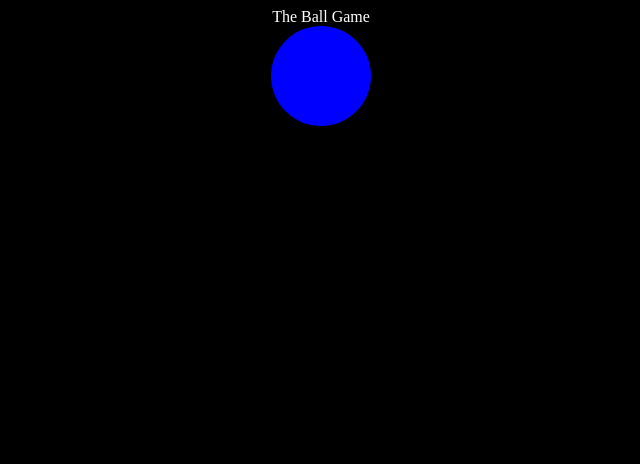
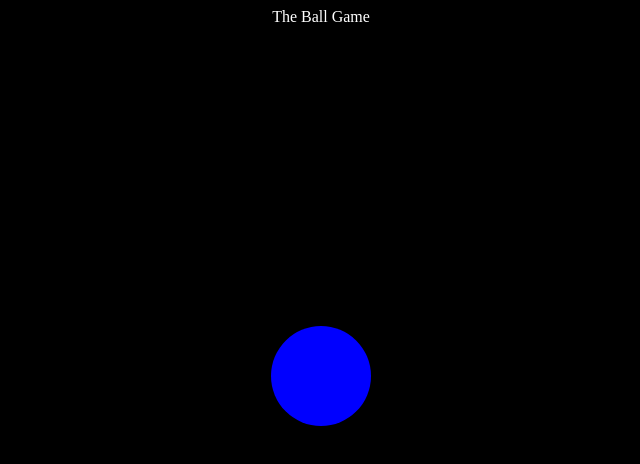
Before and after one commit to yuvalsidis/GitExercise, a plain HTML site: page index.html in a window 1280 px wide. Shown: the whole page, without its empty margins (327-967 px from the left). Drawn offline with Linux system fonts and the light colour scheme.

Commit message:
Add transition and overflow hidden to ball

```diff
--- a/style.css
+++ b/style.css
@@ -5,7 +5,6 @@ body {
     position: relative;
     display: grid;
     background-color: black;
-    top: 0;
     height: 100%;
     width: 100%;
 
@@ -17,19 +16,22 @@ body {
 }
 
 .ball {
+    margin-top: 300px;
     align-self: center;
     justify-self: center;
     display: grid;
     height: 100px;
     width: 100px;
-    max-width: 300px;
-    max-height: 300px;
+    max-width: 400px;
+    max-height: 400px;
     color: white;
     background-color: blue;
     border-radius: 50%;
     font-size: 22px;
     font-weight: bold;
     line-height: normal;
+    transition: all 1s;
+    overflow: hidden;
 }
 
 .ball p{
```
